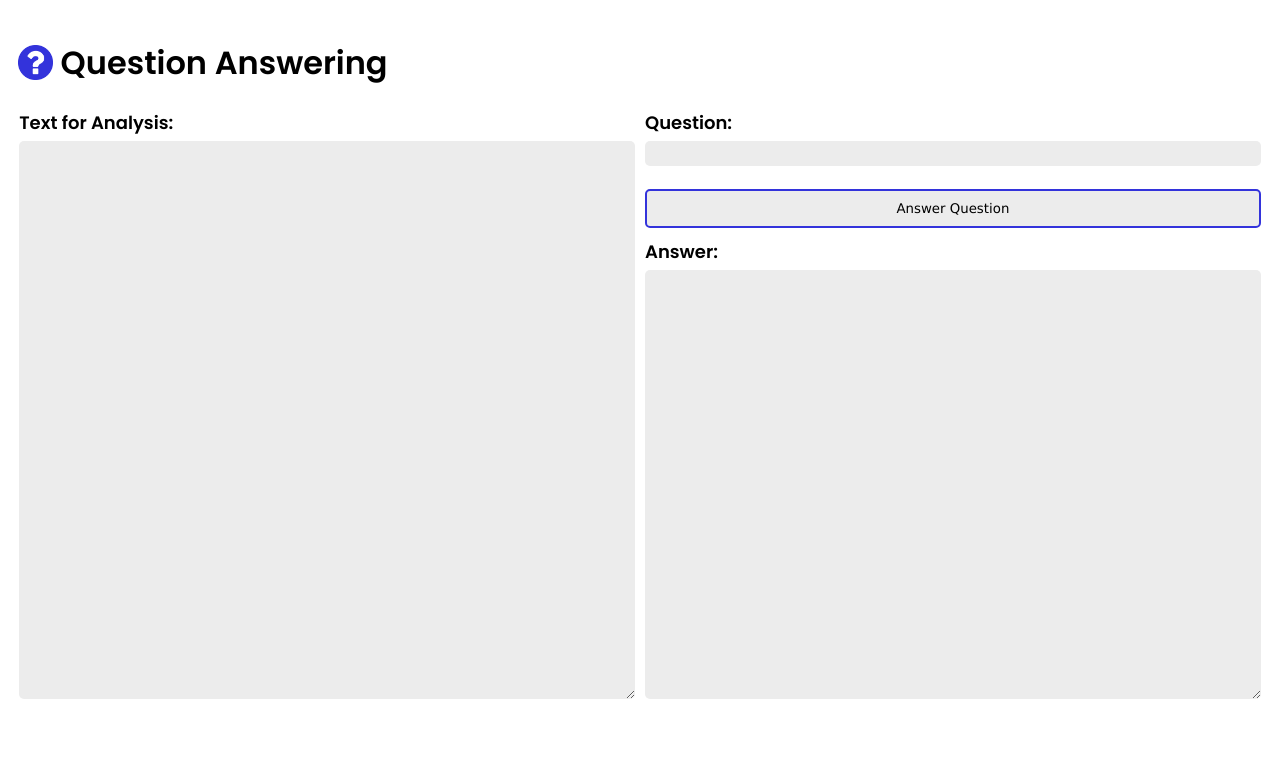
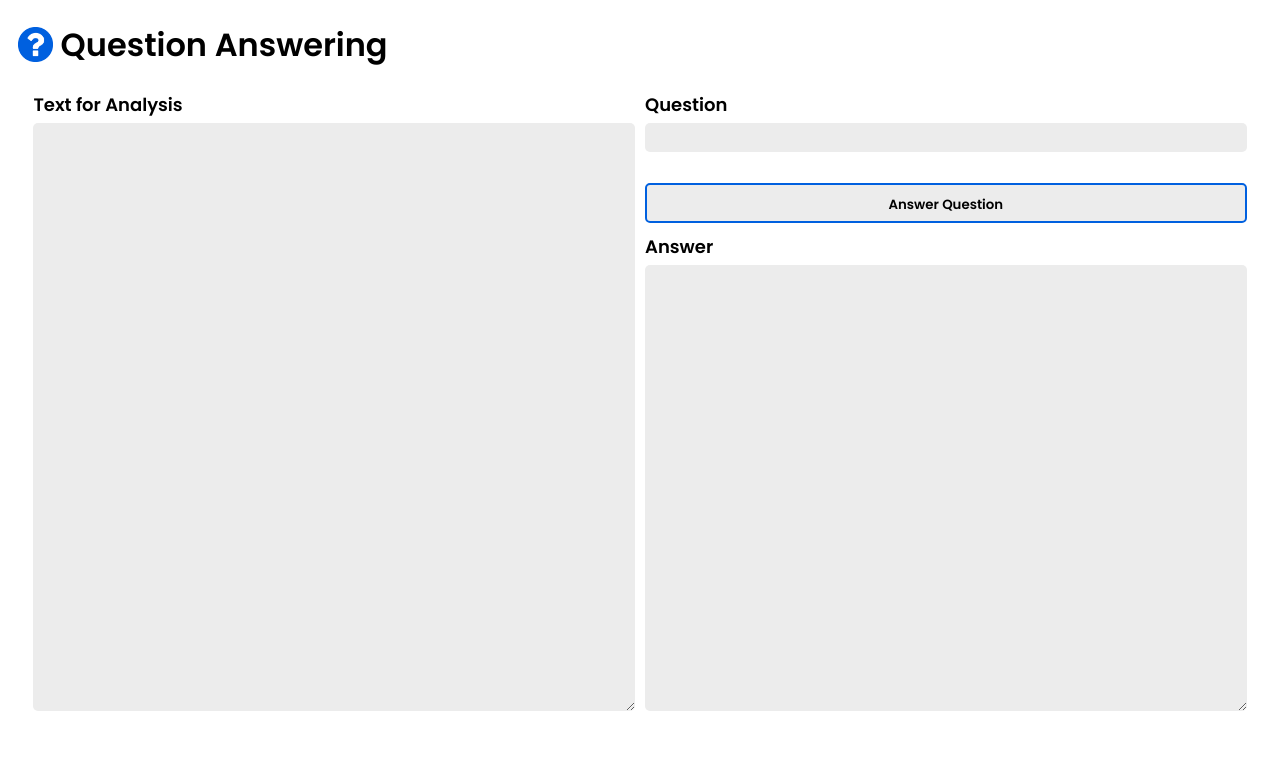
Before and after one commit to theGrond/cloud_computing_webapp, a Flask app: page / in a window 1280 px wide. Shown: the top 770 px of the page. Run offline with Flask 2, Linux system fonts and the light colour scheme.

Commit message:
styling improvement

```diff
--- a/static/styles.css
+++ b/static/styles.css
@@ -1,17 +1,10 @@
 body {
-    padding: 10px;
+    padding-left: 10px;
     font-family: 'Poppins', sans-serif;
-}
-
-
-
-h1 {
-    justify-content: center;
 }
 
 label {
     font-size: large;
-    font-weight: 100;
     margin-bottom: 5px;
 }
 
@@ -22,20 +15,13 @@ img {
     height: auto;
 }
 
-
-
 textarea{
     font-family:Verdana, Geneva, Tahoma, sans-serif;
     padding: 5px;
     background-color: rgb(236, 236, 236);
     border-radius: 5px;
     border: none;
-}
-
-
-
-p {
-    color: red;
+    margin-bottom:10px;
 }
 
 .analyzeForm {
@@ -45,51 +31,41 @@ p {
     justify-content:center;
     margin:auto;
     width: 100%;
-    height:80vh;
+    height: 85vh;
 }
 
 .containerAnalysis {
     display: flex;
-    width:49.5%;
-    /* max-width: 450px; */
+    width: 47vmax;
     flex-direction:column;
-    min-width: 450px;
-    min-height: 100px;
     margin-right: 10px;
 }
 
 .containerAnalysis textarea {
-    max-width: 100%;
-    min-width: 90%;
-    min-height: 100px;
+    min-height: 220px;
     height: 100%;
     resize: vertical;
 }
 
-
-
-
 .containerQuestionAnswer {
     display: flex;
-    width:49.5%;
-    /* max-width: 450px; */
+    width:47vmax;
     flex-direction:column;
-    min-width: 450px;
-    min-height: 100px;
     align-items: center;
+    margin-right: 10px;
 }
 
 .inputQuestion {
     display: flex;
-    /* max-width: 450px; */
     flex-direction:column;
-    height: 70px;
+    height: 82px;
     width: 100%;
 }
 
 .inputQuestion input {
     height: 100%;
     font-family:Verdana, Geneva, Tahoma, sans-serif;
+    font-size: medium;
     padding: 5px;
     background-color: rgb(236, 236, 236);
     border-radius: 5px;
@@ -103,42 +79,37 @@ p {
     flex-direction:column;
     width: 100%;
     height: 100%;
-    min-width: 450px;
     min-height: 100px;
 }
 
 .textAreaAnswer textarea{
-    max-width: 100%;
-    min-width: 90%;
     min-height: 100px;
     height: 100%;
     resize: vertical;
 }
 
-
-
 .submitButton {
-    margin: auto;
     width: 100%;
+    height: 40px;
     padding: 10px;
     margin-top: 10px;
     margin-bottom: 10px;
-    font-family:Verdana, Geneva, Tahoma, sans-serif;
+    font-family: 'Poppins', sans-serif;
     background-color: rgb(236, 236, 236);
     border-radius: 5px;
     color: black;
-    border: solid 2px rgb(51, 51, 219);
+    border: solid 2px #0060DF;
     transition-duration: 0.2s;
 }
 
   .submitButton:hover {
-    background-color: rgb(51, 51, 219); /* Green */
+    background-color: #0060DF; /* Green */
     color: white;
   }
 
 .loader {
     border: 4px solid #f3f3f3; /* Light grey */
-    border-top: 4px solid rgb(51, 51, 219); /* Blue */
+    border-top: 4px solid #0060DF; /* Blue */
     border-radius: 50%;
     width: 20px;
     height: 20px;
--- a/templates/index.html
+++ b/templates/index.html
@@ -11,24 +11,25 @@
 
 <body>
     <h1>
-    <img src="{{ url_for('static', filename='questionmark.png') }}" alt="Italian Trulli">
-    Question Answering</h1>
+        <img src="{{ url_for('static', filename='questionmark.png') }}" alt="Italian Trulli">
+        Question Answering
+    </h1>
     <form class="analyzeForm" id="analyzeForm" onSubmit="processInputs()" name="question_form">
         <div class="containerAnalysis">
-            <label for="textToAnalyze">Text for Analysis:</label>
-            <textarea id="textToAnalyze" name="textToAnalyze"></textarea><br><br>
+            <label for="textToAnalyze">Text for Analysis</label>
+            <textarea id="textToAnalyze" name="textToAnalyze" maxlength="20480"></textarea><br><br>
         </div>
         <div class="containerQuestionAnswer">
             <div class="inputQuestion">
-                <label for="question">Question:</label>
+                <label for="question">Question</label>
                 <input type="text" id="question" name="question"></textarea><br><br>
             </div>
-            <input class="submitButton" id="submitButton" type="submit" value="Answer Question" >
+            <input class="submitButton" id="submitButton" type="submit" value="Answer Question">
             <div id="loaderContainer" class="loaderContainer">
                 <div class="loader"></div>
             </div>
             <div class="textAreaAnswer">
-                <label for="answer">Answer:</label>
+                <label for="answer">Answer</label>
                 <textarea id="answer" name="answer"></textarea><br><br>
             </div>
         </div>
```
Also changed, not shown: static/questionmark.png.
